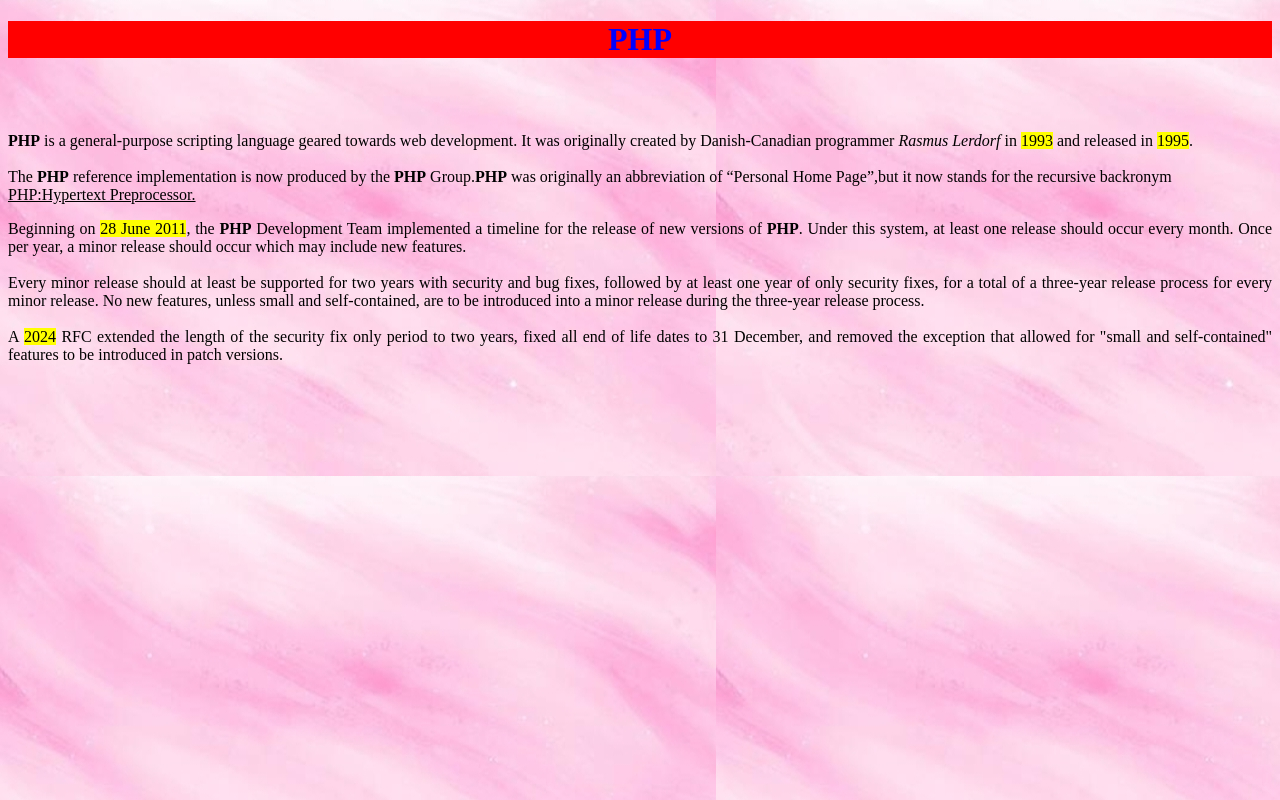
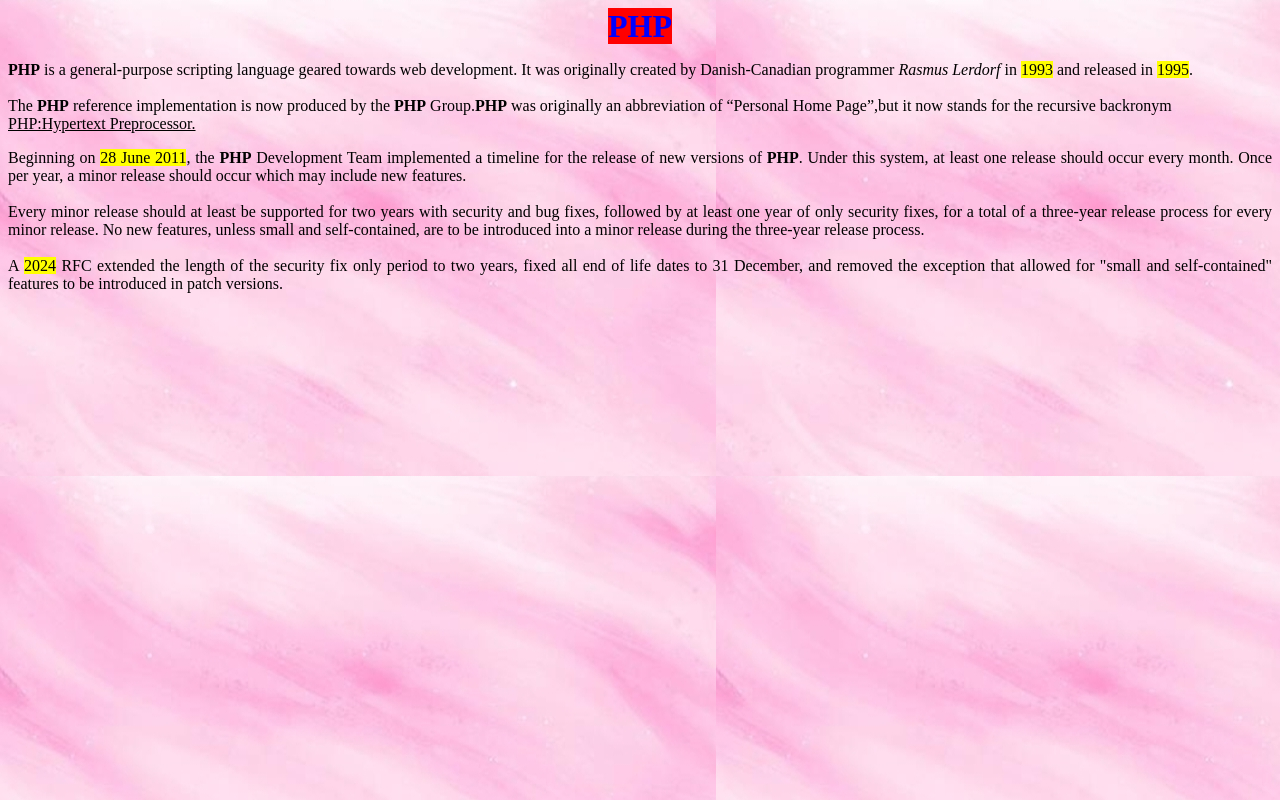
Before and after one commit to asbdu45123054511802112025/PHP, a plain HTML site: page index.html in a window 1280 px wide. Drawn offline with Linux system fonts and the light colour scheme.

Commit message:
Update index.html

```diff
--- a/index.html
+++ b/index.html
@@ -6,6 +6,7 @@
             h1{
                 color:blue;
                 background-color:red;
+                display:inline;
             }
             p{
                 text-align:justify;
@@ -16,7 +17,7 @@
     </head>
     <body style="background-image:url(image.jpg)">
         <center>
-        <h1>PHP</h1><br><br>
+        <h1>PHP</h1><br>
         </center>
         <P><b></P>PHP</b> is a general-purpose scripting language geared towards web development. It was originally created by Danish-Canadian programmer <i>Rasmus Lerdorf</i> in <mark>1993</mark> and released in <mark>1995</mark>.<br><br>
          The <b>PHP</b> reference implementation is now produced by the <b>PHP</b> Group.<b>PHP</b> was originally an abbreviation of <q>Personal Home Page</q>,but it now stands for the recursive backronym <u>PHP:Hypertext Preprocessor.</u></P>
```
